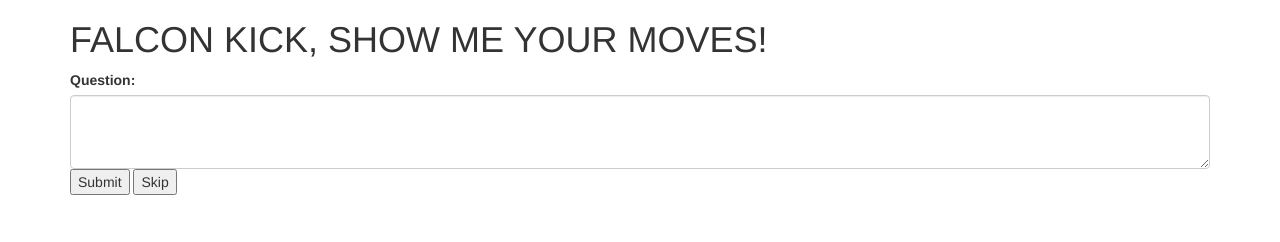
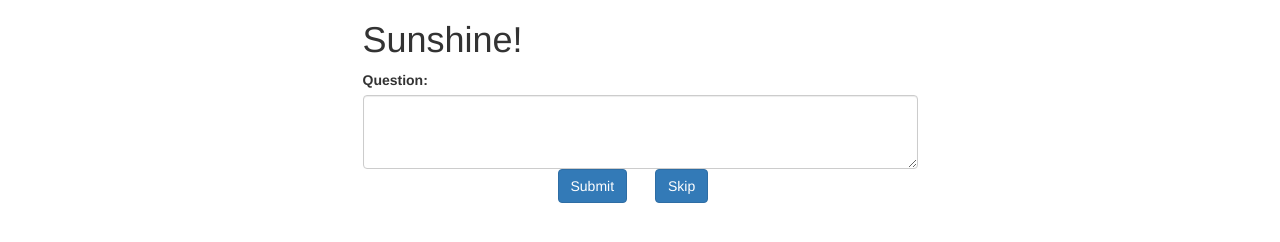
Before and after one commit to c-mac/sunshine, a website: page src/index.html in a window 1280 px wide. Drawn offline with nearby package versions, Linux system fonts and the light colour scheme; some packages are replaced by stand-ins of ours; a script that the page names is missing; files whose address does not match are found by name.

Commit message:
added sun-question-prompt and sun-greeting directive. added bootstrap grid

```diff
--- a/src/app/app.js
+++ b/src/app/app.js
@@ -60,7 +60,38 @@ angular.module('app', [])
     // scope: {
 
     // },
-    templateUrl: 'sun-question-prompt.html'
+    //templateUrl: 'sun-question-prompt.html'
+    template: '<div class="row">' +
+                '<div class="col-sm-3"></div>' +
+                '<div class="col-sm-6">' +
+                  '<label>Question:</label>' +
+                  '<textarea class="form-control" rows="3"></textarea>' +
+                '</div>' +
+                '<div class="col-sm-3"></div>' +
+              '</div>' +
+              '<div class="row">' +
+                '<div class="col-sm-5"></div>' +
+                '<div class="col-sm-1">' +
+                  '<button class="btn btn-primary">Submit</button>' +
+                '</div>' +
+                '<div class="col-sm-1">' +
+                  '<button class="btn btn-primary">Skip</button>' +
+                '</div>' +
+                '<div class="col-sm-5"></div>' +
+              '</div>'
   };
 })
+
+.directive('sunGreeting', function() {
+  return {
+    restrict: 'E',
+    template: '<div class="row">' +
+                '<div class="col-sm-3"></div>' +
+                '<div class="col-sm-6">' +
+                  '<h1>Sunshine!</h1>' +
+                '</div>' +
+                '<div class="col-sm-3"></div>' +
+              '</div>'
+  }
+})
 ;
--- a/src/index.html
+++ b/src/index.html
@@ -15,7 +15,7 @@
 
     <body ng-controller="AppCtrl">
         <div class="container">
-            <h1>{{greeting}}</h1>
+            <!--<h1>{{greeting}}</h1>-->
 <!--             <select ng-model='myPerson' ng-options='person.name for person in people'></select>
             <label  ng-model='myPerson'>Age: {{myPerson.age}}</label>
             <label  ng-model='myPerson'>Money: {{myPerson.money | currency}}</label>
@@ -25,7 +25,7 @@
                 <input ng-model="inputButtonCtrl.message"/>
                 <button class='btn btn-primary' ng-disabled="!inputButtonCtrl.messageEntered()" ng-click="">Button</button>
             </div> -->
-
+            <sun-greeting></sun-greeting>
             <sun-question-prompt></sun-question-prompt>
 
 <!--             <h1>DATA</h1>
```
